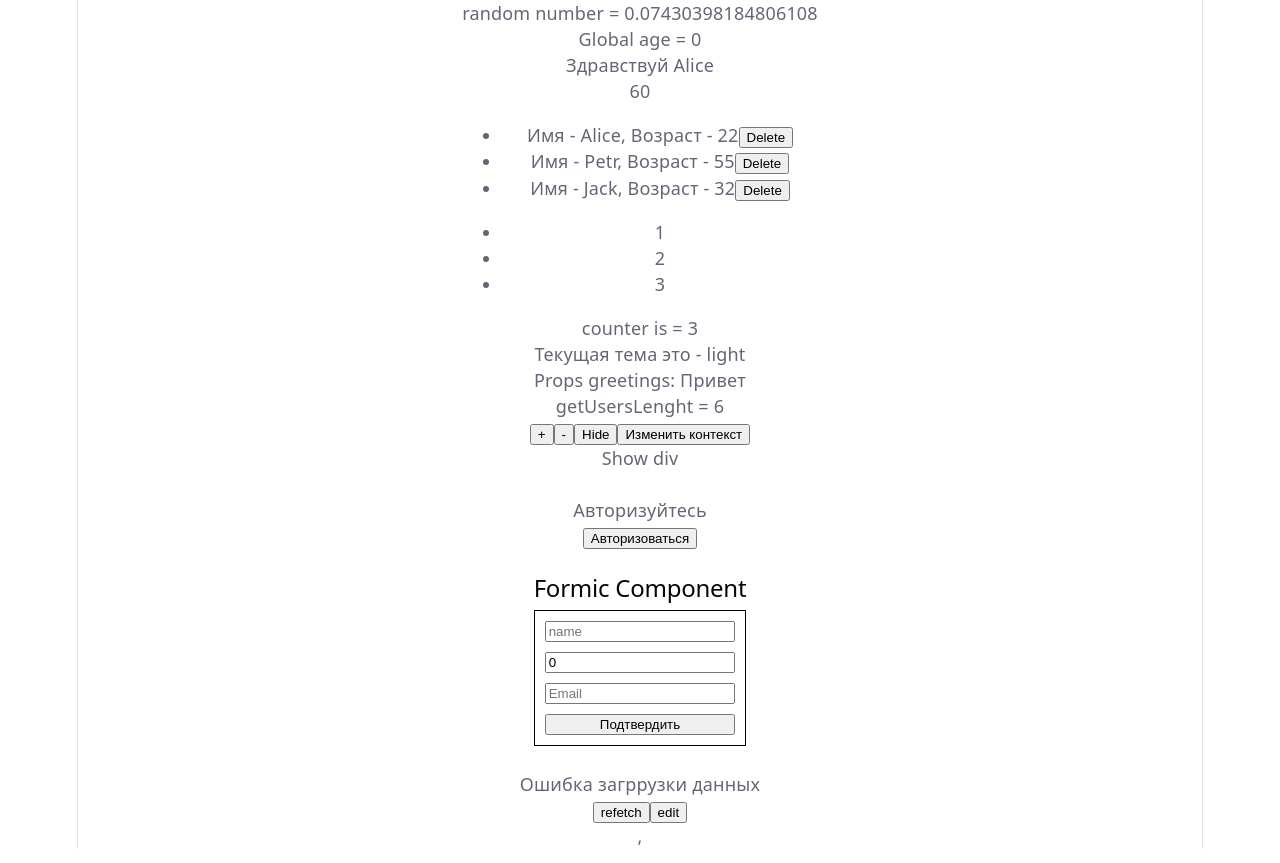
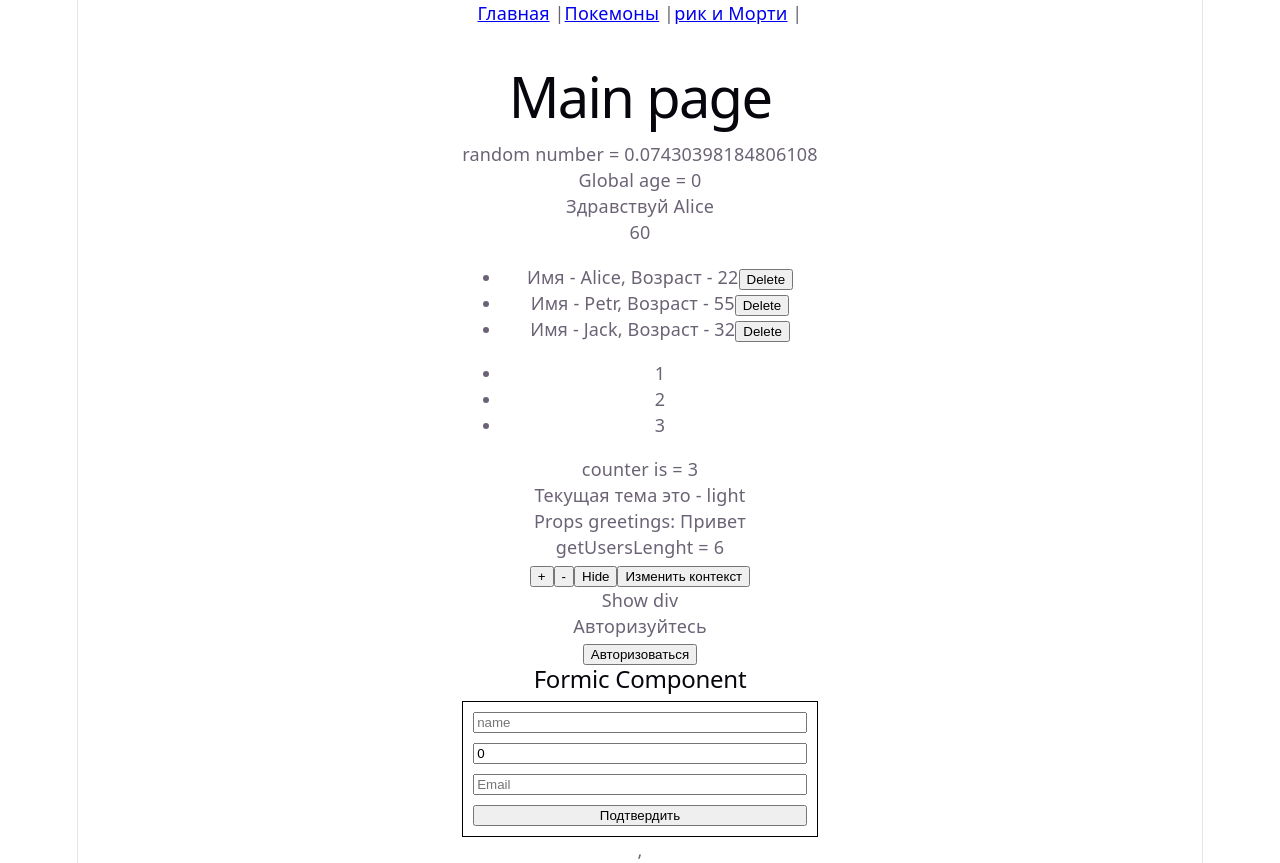
Before and after one commit to LoginovskyMax/JavaRush2, a React (Vite) app in the folder my-react-ts-app/: page / in a window 1280 px wide. Built offline with nearby package versions, Linux system fonts and the light colour scheme; no server answers.

Commit message:
add router

```diff
--- a/my-react-ts-app/package.json
+++ b/my-react-ts-app/package.json
@@ -15,6 +15,7 @@
     "react": "^19.2.4",
     "react-dom": "^19.2.4",
     "react-redux": "^9.2.0",
+    "react-router-dom": "^7.15.1",
     "yup": "^1.7.1"
   },
   "devDependencies": {
--- a/my-react-ts-app/src/App.tsx
+++ b/my-react-ts-app/src/App.tsx
@@ -1,51 +1,28 @@
-import { useState } from 'react'
 import './App.css'
-import TestComponent from './components/test/TestCopmonent'
-import { ThemeContext, type Theme } from './contexts/Context'
-import ChildrenForHOC from './components/ChildrenForHOC/ChildrenForHOC'
-import AuthUser from './HOC/useAuth'
+import { Route, Routes } from 'react-router-dom'
+import MainPage from './pages/Main/Main'
+import PokemonPage from './pages/Pokemon/PokemonPage'
+import Header from './components/Header/Header'
+import RickPage from './pages/Rick/RickPage'
+import CharacterPage from './pages/Character/CharacterPage'
+import FormikForm from './components/FormicForm/FormikForm'
 import LogIn from './components/LogIn/LogIn'
-import UncontrolForm from './components/UncontrolForm/UnconrolForm'
-import FormikForm from './components/FormicForm/FormikForm'
-import CounterStore from './components/CounterStore/CounterStore'
-import Characters from './components/Characters/Characters'
-import Pokemon from './components/Pokemon/Pokemon'
 
 
 function App() {
-  const [theme, setTheme] = useState<Theme>('light')
-  const greetings = 'Здравствуй'
+  return (
+      <main id="center">
+        <Header />
+        <Routes>
+          <Route path='/' element={ <MainPage />} />
+          <Route path='/pokemon' element={ <PokemonPage/>}>
+            <Route path='form' element={<FormikForm/>} />
+            <Route path='login' element={<LogIn/>} />
+          </Route>
+          <Route path='/rick' element={ <RickPage/>} />
+          <Route path='/character/:id' element={<CharacterPage/>} />
 
-  const getSum = () => {
-    return 6 * 10
-  }
-
-  const changeTheme = () => {
-    setTheme( currentTheme => currentTheme === 'light' ? 'dark' : 'light' )
-  }
-
-  const WrappedCompoonent = AuthUser(ChildrenForHOC)
-
-  return (
-      <main
-        className={theme === 'light' ? 'main--light' : 'main--dark'}
-        id="center"
-        >
-        {/* <div >
-          <h1>Get started</h1>
-
-          <p>{ getSum() }</p>
-        </div> */}
-        <ThemeContext.Provider value={{changeTheme, theme}}>
-
-            <TestComponent name={'Alice'} greetings={greetings} getSum={getSum}/>
-            <WrappedCompoonent name='Zhan'/>
-            <FormikForm/>
-            {/* <ReducerTest/> */}
-        </ThemeContext.Provider>
-        {/* <CounterStore />
-        <Characters /> */}
-        <Pokemon />
+        </Routes>
       </main>
   )
 }
--- a/my-react-ts-app/src/components/Character/Character.tsx
+++ b/my-react-ts-app/src/components/Character/Character.tsx
@@ -1,3 +1,6 @@
+import { useNavigate } from "react-router-dom"
+import './style.css'
+
 type PropsType = {
   character: {
     name: string,
@@ -7,9 +10,18 @@ type PropsType = {
 }
 
 function Character({character}:PropsType) {
+  const navigate = useNavigate()
+
+  const goToCharacterPage = () => {
+     navigate(`/character/${character.id}`, {
+      state: {
+        someData: 'very important data'
+      }
+     })
+  }
 
 return (
-    <div className="character">
+    <div className="character" onClick={goToCharacterPage}>
         <img src={character.image} />
         <p>ID: {character.id}</p>
         <p>Name: {character.name}</p>
--- /dev/null
+++ b/my-react-ts-app/src/components/Character/style.css
@@ -0,0 +1,5 @@
+.character {
+    &:hover {
+        cursor: pointer;
+    }
+}
--- /dev/null
+++ b/my-react-ts-app/src/components/Header/Header.tsx
@@ -0,0 +1,13 @@
+import { Link } from "react-router-dom"
+
+function Header(){
+    return (
+        <div>
+         <Link to="/">Главная</Link> |
+         <Link to="/pokemon">Покемоны</Link> |
+         <Link to="/rick">рик и Морти</Link> |
+        </div>
+    )
+}
+
+export default Header
--- a/my-react-ts-app/src/main.tsx
+++ b/my-react-ts-app/src/main.tsx
@@ -3,9 +3,12 @@ import './index.css'
 import App from './App.tsx'
 import { Provider } from 'react-redux'
 import { store } from './store/index.ts'
+import { BrowserRouter } from 'react-router-dom'
 
 createRoot(document.getElementById('root')!).render(
-    <Provider store={store}>
-       <App />,
-    </Provider>
+    <BrowserRouter>
+       <Provider store={store}>
+         <App />,
+       </Provider>
+    </BrowserRouter>
 )
--- /dev/null
+++ b/my-react-ts-app/src/pages/Character/CharacterPage.tsx
@@ -0,0 +1,41 @@
+import { useLocation, useNavigate, useParams } from "react-router-dom"
+import { useAppSelector } from "../../store/storeHooks"
+import { useEffect, useState } from "react"
+import { type ICharacter } from "../../types"
+
+interface PageParams {
+    id: string
+}
+
+function CharacterPage() {
+    const { id } = useParams<Readonly<PageParams>>()
+    const {characters} = useAppSelector((state) => state.characters)
+    const [character, setCharacter] = useState<ICharacter | null>(null)
+    const navigate = useNavigate()
+    const location = useLocation()
+
+    console.log(location);
+
+    useEffect(() => {
+      const current = characters.find(item => item.id === Number(id))
+      if(!current){
+         navigate('/rick')
+      } else {
+        // eslint-disable-next-line react-hooks/set-state-in-effect
+        setCharacter(current)
+      }
+    }, [])
+
+    return (
+        <div >
+          <h1>Character page N {id}</h1>
+          {character && <div>
+                   <img src={character.image} />
+                   <p>ID: {character.id}</p>
+                   <p>Name: {character.name}</p>
+            </div>}
+        </div>
+    )
+}
+
+export default CharacterPage
--- /dev/null
+++ b/my-react-ts-app/src/pages/Main/Main.tsx
@@ -0,0 +1,34 @@
+import { useState } from "react"
+import { ThemeContext, type Theme } from "../../contexts/Context"
+import TestComponent from "../../components/test/TestCopmonent"
+import AuthUser from "../../HOC/useAuth"
+import ChildrenForHOC from "../../components/ChildrenForHOC/ChildrenForHOC"
+import FormikForm from "../../components/FormicForm/FormikForm"
+
+function MainPage() {
+const [theme, setTheme] = useState<Theme>('light')
+
+const changeTheme = () => {
+    setTheme( currentTheme => currentTheme === 'light' ? 'dark' : 'light' )
+  }
+const greetings = 'Здравствуй'
+
+const getSum = () => {
+    return 6 * 10
+}
+
+const WrappedCompoonent = AuthUser(ChildrenForHOC)
+    return (
+        <div className={theme === 'light' ? 'main--light' : 'main--dark'}>
+           <h1>Main page</h1>
+        <ThemeContext.Provider value={{changeTheme, theme}}>
+            <TestComponent name={'Alice'} greetings={greetings} getSum={getSum}/>
+            <WrappedCompoonent name='Zhan'/>
+            <FormikForm/>
+        </ThemeContext.Provider>
+
+        </div>
+    )
+}
+
+export default MainPage
--- /dev/null
+++ b/my-react-ts-app/src/pages/Pokemon/PokemonPage.tsx
@@ -0,0 +1,18 @@
+import { Outlet, useLocation } from "react-router-dom"
+import Pokemon from "../../components/Pokemon/Pokemon"
+
+function PokemonPage() {
+    const location = useLocation()
+
+    console.log(location);
+
+    return (
+        <div >
+          <h1>Pokemon page</h1>
+          <Pokemon />
+          <Outlet />
+        </div>
+    )
+}
+
+export default PokemonPage
--- /dev/null
+++ b/my-react-ts-app/src/pages/Rick/RickPage.tsx
@@ -0,0 +1,13 @@
+import Characters from "../../components/Characters/Characters"
+
+function RickPage() {
+
+    return (
+        <div >
+          <h1>Rick page</h1>
+          <Characters />
+        </div>
+    )
+}
+
+export default RickPage
--- a/my-react-ts-app/src/store/slices/charactersSlice.ts
+++ b/my-react-ts-app/src/store/slices/charactersSlice.ts
@@ -1,8 +1,9 @@
 import { createAsyncThunk, createSlice } from '@reduxjs/toolkit';
 import type { PayloadAction } from '@reduxjs/toolkit';
+import type { ICharacter } from '../../types';
 
 interface ICharactersState {
-    characters: Array<{image: string, name: string, id: number}>,
+    characters: Array<ICharacter>,
     isLoading: boolean,
     currentPage: number,
     totalPages: number
--- /dev/null
+++ b/my-react-ts-app/src/types/index.ts
@@ -0,0 +1,5 @@
+export interface ICharacter {
+    id: number;
+    image: string;
+    name: string;
+}
```
Also changed, not shown: 1 other file (tests, documents, lock files or other folders).
